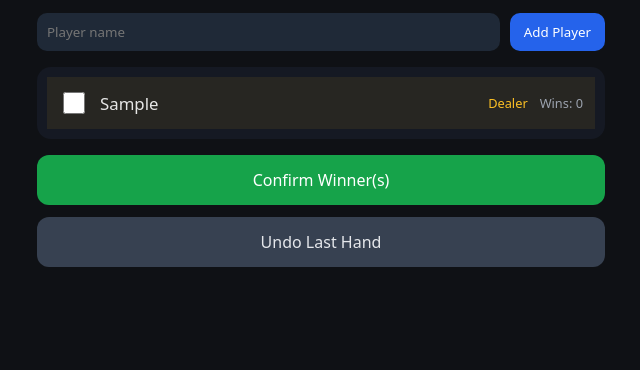
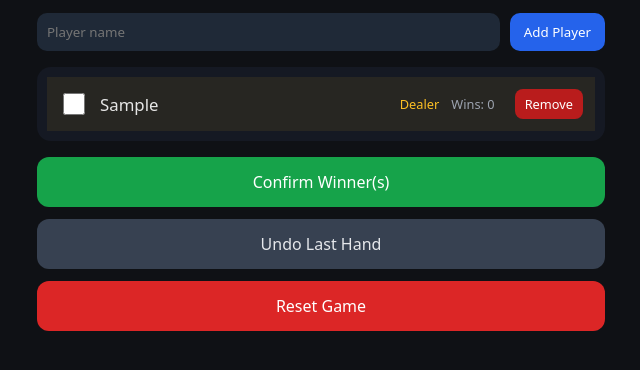
Before and after one commit to hariharanr1910/Poker-Table, a plain HTML site: page Poker_tableV1.html in a window 1280 px wide. Both pictures are taken after typing "Sample" into the empty fields and a click on the button "Add Player". Shown: the part 138-508 px from the top of the page, without its empty margins (319-959 px from the left). Drawn offline with Linux system fonts and the light colour scheme.

Commit message:
Update Poker_tableV1.html
added reset game option and remove player option

```diff
--- a/Poker_tableV1.html
+++ b/Poker_tableV1.html
@@ -92,6 +92,7 @@ header h1 {
 .player {
   display: flex;
   align-items: center;
+  gap: 12px; /* spacing between items */
   padding: 12px;
   border-bottom: 1px solid #232838;
 }
@@ -119,7 +120,6 @@ header h1 {
 .role {
   font-size: 0.8rem;
   color: #fbbf24;
-  margin-right: 12px;
 }
 
 .wins {
@@ -132,7 +132,7 @@ header h1 {
 .sb     { background: rgba(59, 130, 246, 0.08); }
 .bb     { background: rgba(239, 68, 68, 0.08); }
 
-/* Actions */
+/* Action buttons */
 .actions {
   margin-top: 16px;
   display: grid;
@@ -158,6 +158,27 @@ button.undo {
   color: #e5e7eb;
   cursor: pointer;
 }
+
+button.reset {
+  padding: 14px;
+  font-size: 1rem;
+  border-radius: 12px;
+  border: none;
+  background: #dc2626;
+  color: #fff;
+  cursor: pointer;
+}
+
+button.remove-player {
+  background: #b91c1c;
+  border: none;
+  padding: 6px 10px;
+  border-radius: 8px;
+  color: #fff;
+  cursor: pointer;
+  font-size: 0.8rem;
+  margin-left: 8px; /* extra space from Wins */
+}
 </style>
 </head>
 
@@ -167,7 +188,6 @@ button.undo {
   <header>
     <h1>Texas Hold’em Tracker</h1>
 
-    <!-- ONE TOP BUTTON FOR STAGES -->
     <button class="stage-btn" onclick="nextStage()">
       Stage: <span id="stage"></span>
     </button>
@@ -187,13 +207,12 @@ button.undo {
   <section class="actions">
     <button class="confirm" onclick="confirmWinners()">Confirm Winner(s)</button>
     <button class="undo" onclick="undoLastHand()">Undo Last Hand</button>
+    <button class="reset" onclick="resetGame()">Reset Game</button>
   </section>
 
 </div>
 
 <script>
-/* ---------- Game Logic ---------- */
-
 const stages = [
   "Pre-Flop (Hole Cards)",
   "Small Blind / Big Blind",
@@ -212,7 +231,6 @@ let handNumber = 1;
 let stageIndex = 0;
 let history = [];
 
-/* Load */
 function loadGame() {
   const data = JSON.parse(localStorage.getItem("pokerGame"));
   if (!data) return;
@@ -223,7 +241,6 @@ function loadGame() {
   history = data.history || [];
 }
 
-/* Save */
 function saveGame() {
   localStorage.setItem("pokerGame", JSON.stringify({
     players,
@@ -234,7 +251,6 @@ function saveGame() {
   }));
 }
 
-/* Add Player */
 function addPlayer() {
   const input = document.getElementById("playerName");
   const name = input.value.trim();
@@ -245,20 +261,21 @@ function addPlayer() {
   render();
 }
 
-/* Confirm Winners */
+function removePlayer(index) {
+  if (!confirm(`Remove player "${players[index].name}"?`)) return;
+  players.splice(index, 1);
+  if (dealerIndex >= players.length) dealerIndex = 0;
+  saveGame();
+  render();
+}
+
 function confirmWinners() {
   const checked = [...document.querySelectorAll("input[type=checkbox]:checked")]
     .map(cb => parseInt(cb.dataset.index));
-
   if (checked.length === 0) return;
 
   checked.forEach(i => players[i].wins++);
-
-  history.push({
-    winners: checked,
-    dealerIndex,
-    stageIndex
-  });
+  history.push({ winners: checked, dealerIndex, stageIndex });
 
   dealerIndex = (dealerIndex + 1) % players.length;
   handNumber++;
@@ -268,7 +285,6 @@ function confirmWinners() {
   render();
 }
 
-/* Undo */
 function undoLastHand() {
   if (history.length === 0) return;
   const last = history.pop();
@@ -280,14 +296,23 @@ function undoLastHand() {
   render();
 }
 
-/* Stage Cycle */
+function resetGame() {
+  if (!confirm("Are you sure you want to reset the entire game?")) return;
+  players = [];
+  dealerIndex = 0;
+  handNumber = 1;
+  stageIndex = 0;
+  history = [];
+  saveGame();
+  render();
+}
+
 function nextStage() {
   stageIndex = (stageIndex + 1) % stages.length;
   saveGame();
   render();
 }
 
-/* Render */
 function render() {
   document.getElementById("handNum").innerText = handNumber;
   document.getElementById("stage").innerText = stages[stageIndex];
@@ -309,12 +334,12 @@ function render() {
         </label>
         <span class="role">${role}</span>
         <span class="wins">Wins: ${p.wins}</span>
+        <button class="remove-player" onclick="removePlayer(${i})">Remove</button>
       </div>
     `;
   });
 }
 
-/* Start */
 loadGame();
 render();
 </script>
```
